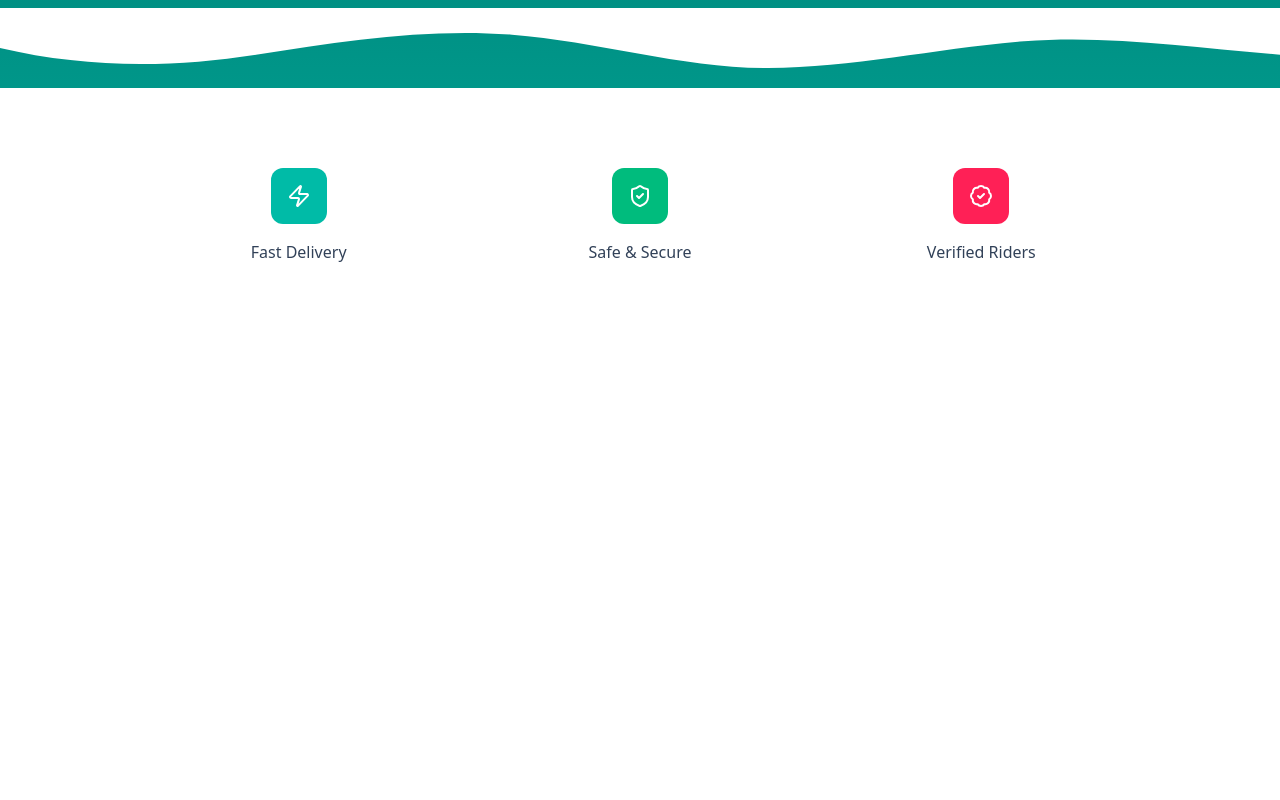
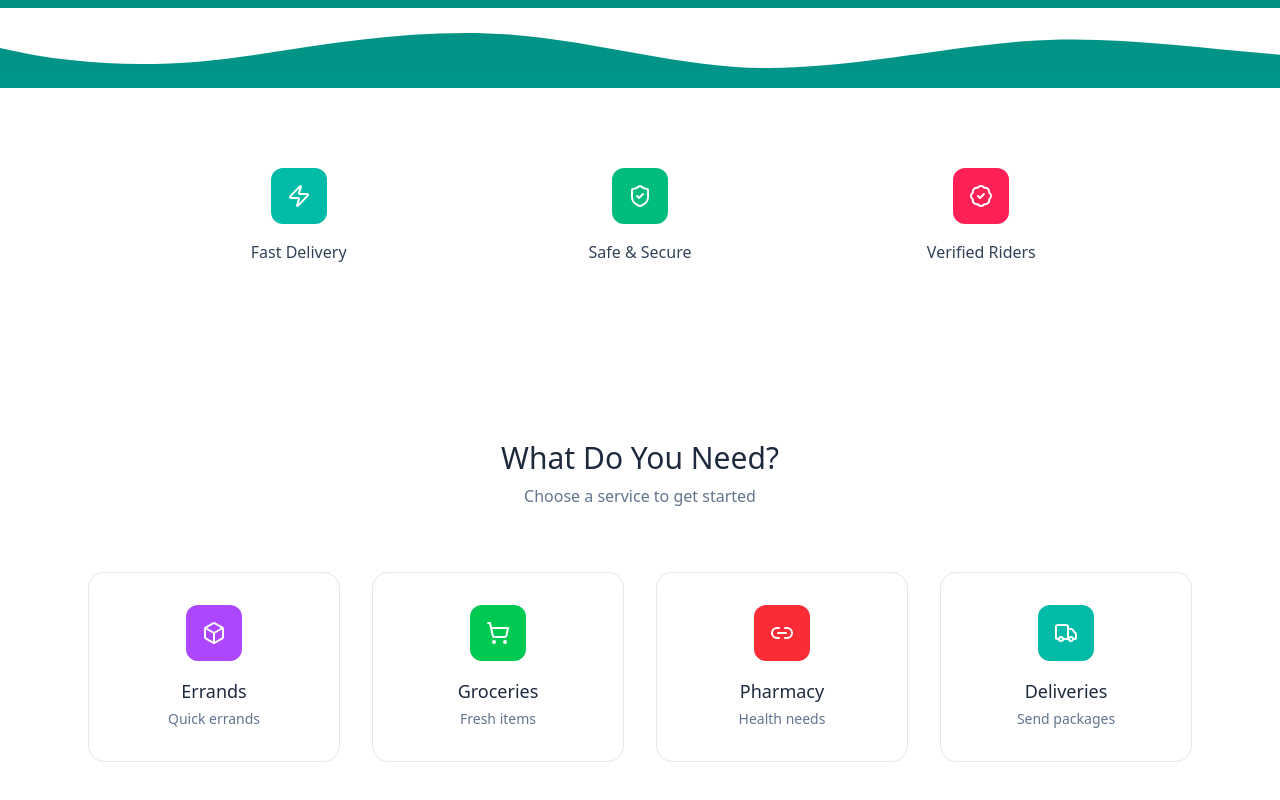
Before and after one commit to Ifaniyi/quick-errand, a React (Vite) app: page / in a window 1280 px wide. Shown: the part 432-1232 px from the top of the page. Before the commit the page ends 800 px from the top, so only its background shows below. Built offline with nearby package versions, Linux system fonts and the light colour scheme.

Commit message:
Add services section

```diff
--- /dev/null
+++ b/src/components/ServiceCards.tsx
@@ -0,0 +1,90 @@
+import { Box, ShoppingCart, Link2, Truck } from "lucide-react";
+
+export default function ServiceCards() {
+  return (
+    <section className="bg-white py-24">
+      <div className="max-w-6xl mx-auto px-6">
+
+        {/* Title */}
+        <div className="text-center mb-16">
+          <h2 className="text-3xl font-medium text-slate-800">
+            What Do You Need?
+          </h2>
+          <p className="text-slate-500 mt-2">
+            Choose a service to get started
+          </p>
+        </div>
+
+        {/* Cards */}
+        <div className="grid grid-cols-1 md:grid-cols-2 lg:grid-cols-4 gap-8">
+
+          <ServiceCard
+            icon={<Box className="w-6 h-6 text-white" />}
+            title="Errands"
+            subtitle="Quick errands"
+            color="purple"
+          />
+
+          <ServiceCard
+            icon={<ShoppingCart className="w-6 h-6 text-white" />}
+            title="Groceries"
+            subtitle="Fresh items"
+            color="green"
+          />
+
+          <ServiceCard
+            icon={<Link2 className="w-6 h-6 text-white" />}
+            title="Pharmacy"
+            subtitle="Health needs"
+            color="red"
+          />
+
+          <ServiceCard
+            icon={<Truck className="w-6 h-6 text-white" />}
+            title="Deliveries"
+            subtitle="Send packages"
+            color="teal"
+          />
+
+        </div>
+      </div>
+    </section>
+  );
+}
+
+function ServiceCard({
+  icon,
+  title,
+  subtitle,
+  color,
+}: {
+  icon: React.ReactNode;
+  title: string;
+  subtitle: string;
+  color: "purple" | "green" | "red" | "teal";
+}) {
+  const styles = {
+    purple: "hover:border-purple-400 hover:shadow-purple-100 bg-purple-500",
+    green: "hover:border-green-400 hover:shadow-green-100 bg-green-500",
+    red: "hover:border-red-400 hover:shadow-red-100 bg-red-500",
+    teal: "hover:border-teal-400 hover:shadow-teal-100 bg-teal-500",
+  };
+
+  return (
+    <div
+      className={`border border-slate-200 rounded-2xl p-8 text-center cursor-pointer
+      transition-all duration-300 hover:-translate-y-1 hover:shadow-xl
+      hover:border-2`}
+    >
+      <div
+        className={`w-14 h-14 mx-auto mb-4 rounded-xl flex items-center justify-center
+        ${styles[color].split(" ")[2]}`}
+      >
+        {icon}
+      </div>
+
+      <h3 className="text-lg font-medium text-slate-800">{title}</h3>
+      <p className="text-slate-500 text-sm mt-1">{subtitle}</p>
+    </div>
+  );
+}
--- a/src/pages/Home.tsx
+++ b/src/pages/Home.tsx
@@ -1,4 +1,6 @@
 import Features from "../components/Features";
+import ServiceCards from "../components/ServiceCards";
+
 export default function Home() {
   return (
     <>
@@ -37,6 +39,7 @@ export default function Home() {
         </div>
       </section>
       <Features />
+      <ServiceCards />
 
     </>
   );
```
